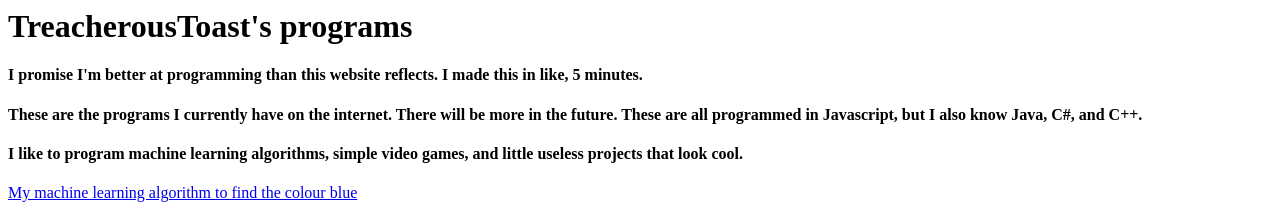
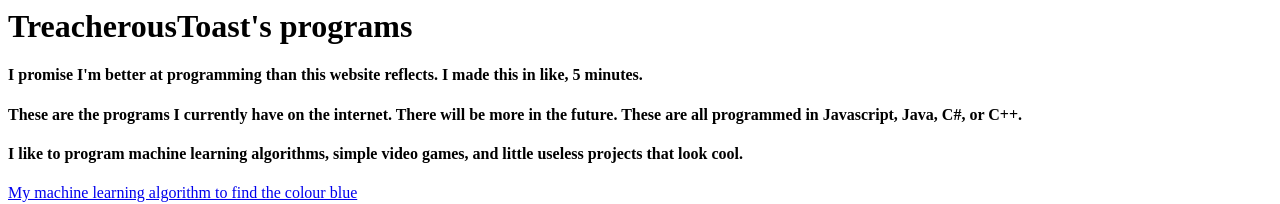
Before and after one commit to TreacherousToast/TreacherousToast-s-program-website, a plain HTML site: page index.html in a window 1280 px wide. Shown: the top 204 px of the page. Drawn offline with Linux system fonts and the light colour scheme.

Commit message:
Update index.html

```diff
--- a/index.html
+++ b/index.html
@@ -2,7 +2,7 @@
   <body>
 <h1>TreacherousToast's programs</h1>
 <h4>I promise I'm better at programming than this website reflects. I made this in like, 5 minutes.</h4>
-    <h4>These are the programs I currently have on the internet. There will be more in the future. These are all programmed in Javascript, but I also know Java, C#, and C++.</h4>
+    <h4>These are the programs I currently have on the internet. There will be more in the future. These are all programmed in Javascript, Java, C#, or C++.</h4>
     <h4>I like to program machine learning algorithms, simple video games, and little useless projects that look cool.</h4>
 <p><a href="https://goo.gl/JMyU1t">My machine learning algorithm to find the colour blue</a></p>
 <p><a href="https://goo.gl/vTRD3m">Javascript machine learning algorithm v2</a></p>
```
